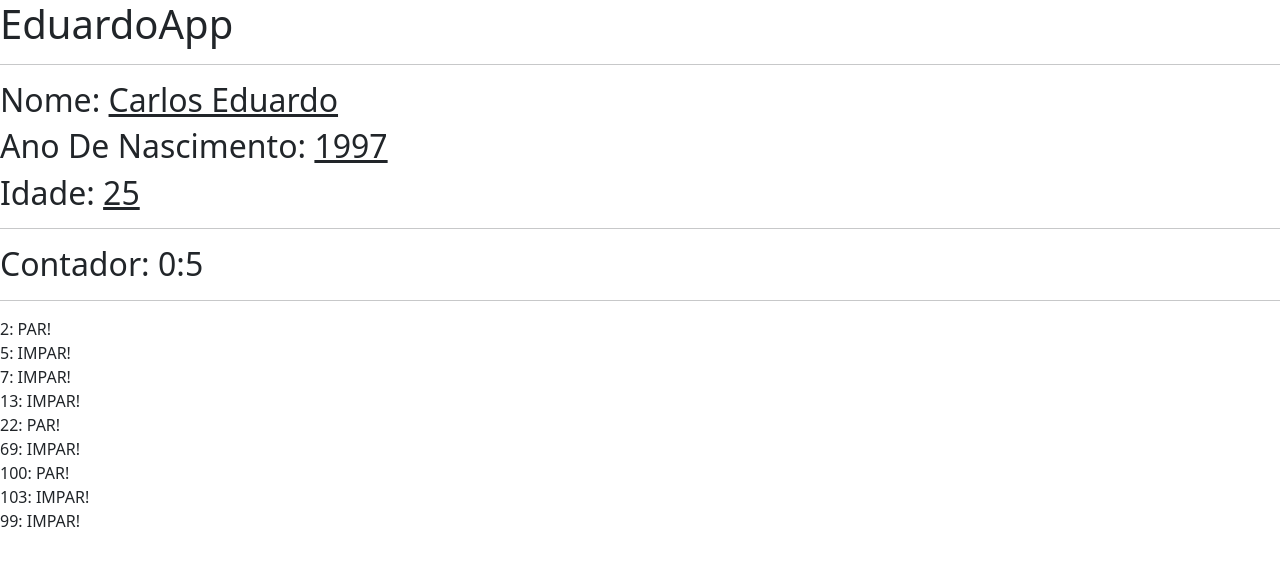
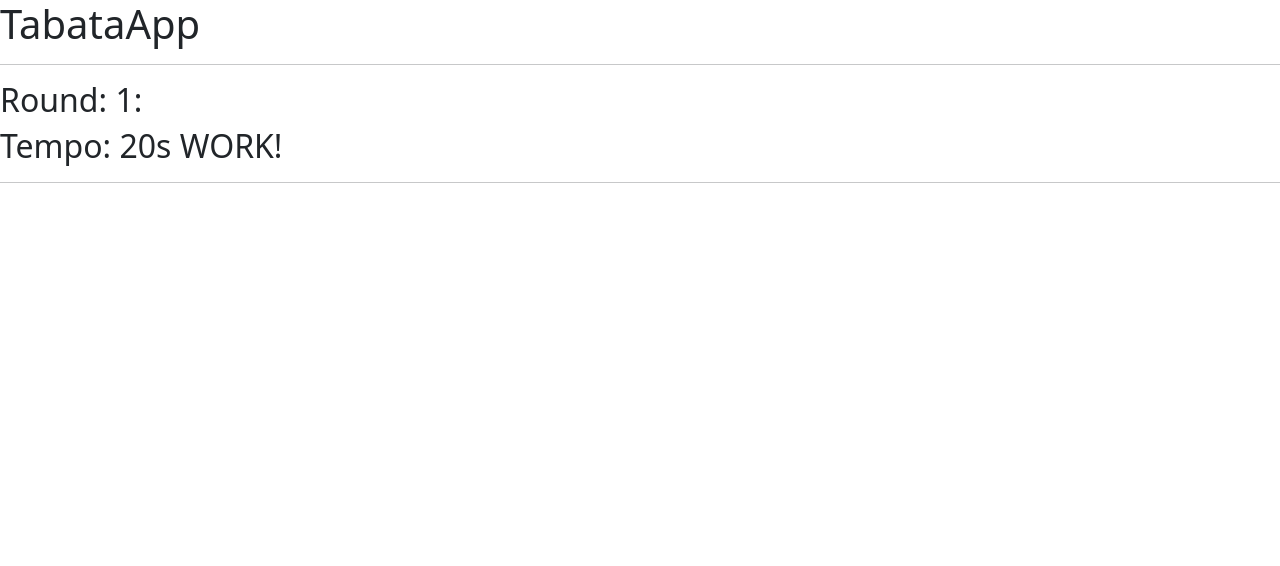
Before and after one commit to eduardobio6/angular-aula-02-09, an Angular app: page / in a window 1280 px wide. Shown: the top 566 px of the page. Built offline with nearby package versions, Linux system fonts and the light colour scheme.

Commit message:
2 files modified

```diff
--- a/src/app/app.component.html
+++ b/src/app/app.component.html
@@ -1,19 +1,17 @@
 <h1>{{ name }}</h1>
+
 <hr />
 <h2>
-  Nome: <u>{{ nome }}</u>
+  Round: {{ getRound() }}:
+  <span *ngIf="getRound() == 0">PREPARE-SE!</span>
+  <span *ngIf="getRound() >= 9">{{ getZero() }}TERMINOU!</span>
 </h2>
-<h2>
-  Ano De Nascimento: <u>{{ nasc }}</u>
-</h2>
-<h2>
-  Idade: <u>{{ getIdade() }}</u>
-</h2>
+
+<span *ngIf="getRound() >= 1">
+  <h2>
+    Tempo: {{ getSegundos() }}s
+    <span *ngIf="getSegundos() <= 10">DESCANSE!</span>
+    <span *ngIf="getSegundos() >= 11">WORK!</span>
+  </h2>
+</span>
 <hr />
-<h2>Contador: {{ getMinutos() }}:{{ getSegundos() }}</h2>
-<hr />
-<div *ngFor="let n of getNumbers()">
-  {{ n }}:
-  <span *ngIf="n % 2 == 0">PAR!</span>
-  <span *ngIf="n % 2 != 0">IMPAR!</span>
-</div>
--- a/src/app/app.component.ts
+++ b/src/app/app.component.ts
@@ -6,27 +6,29 @@ import { Component, VERSION } from '@angular/core';
   styleUrls: ['./app.component.css'],
 })
 export class AppComponent {
-  name = 'EduardoApp';
-  nome = 'Carlos Eduardo';
-  nasc = 1997;
+  name = 'TabataApp';
   counter = 0;
+  desc = 0;
+  text = '-';
   timer = setInterval(() => {
     this.counter = this.counter + 1;
-  }, 1000);
+  }, 100);
 
-  getIdade() {
-    return 2022 - this.nasc;
-  }
-
-  getMinutos() {
-    return Math.trunc(this.counter / 60);
+  getRound() {
+    return Math.trunc(this.counter / 30);
   }
 
   getSegundos() {
-    return Math.trunc(this.counter % 60);
+    return Math.trunc(this.counter % 30);
   }
 
-  getNumbers() {
+  getZero() {
+    if (this.getRound() >= 9) {
+      return (this.counter = 0);
+    }
+  }
+
+  /*getNumbers() {
     return [2, 5, 7, 13, 22, 69, 100, 103, 99];
-  }
+  }*/
 }
```
